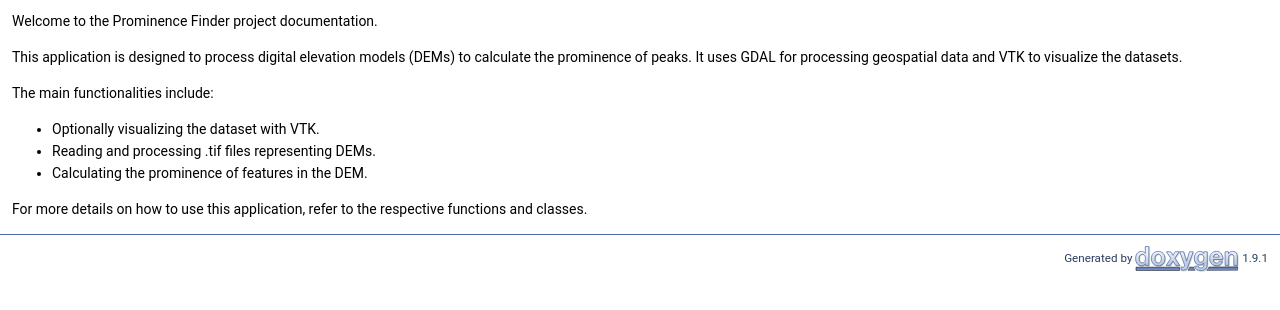
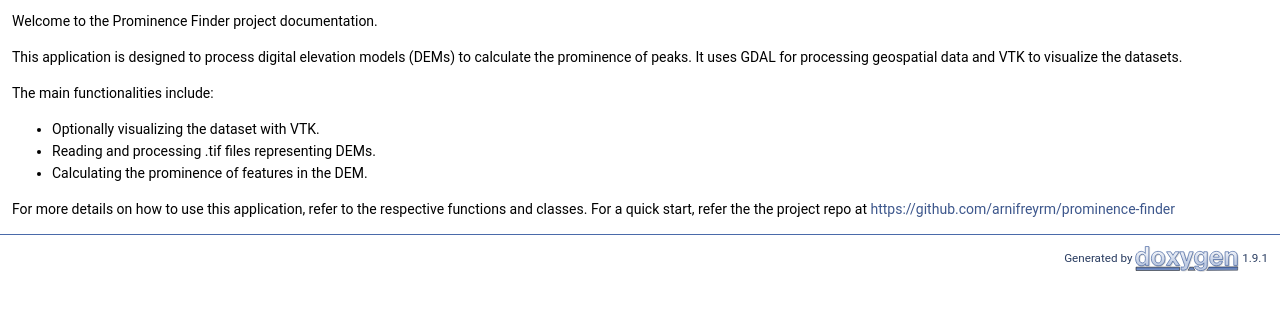
Before and after one commit to arnifreyrm/prominence-finder, a plain HTML site: page index.html in a window 1280 px wide. Shown: the part 156-466 px from the top of the page. Drawn offline with Linux system fonts and the light colour scheme.

Commit message:
Deploying to gh-pages from @ arnifreyrm/prominence-finder@ade04b2478eb8c65aff07f58bf9bf71cad310367 🚀

```diff
--- a/index.html
+++ b/index.html
@@ -72,7 +72,7 @@ $(function() {
 <li>Reading and processing .tif files representing DEMs.</li>
 <li>Calculating the prominence of features in the DEM.</li>
 </ul>
-<p>For more details on how to use this application, refer to the respective functions and classes. </p>
+<p>For more details on how to use this application, refer to the respective functions and classes. For a quick start, refer the the project repo at <a href="https://github.com/arnifreyrm/prominence-finder">https://github.com/arnifreyrm/prominence-finder</a> </p>
 </div></div><!-- PageDoc -->
 </div><!-- contents -->
 <!-- start footer part -->
```
